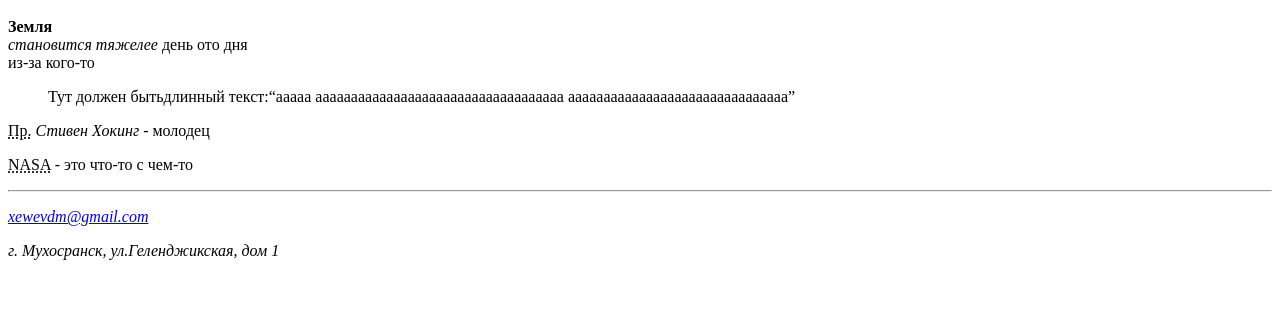
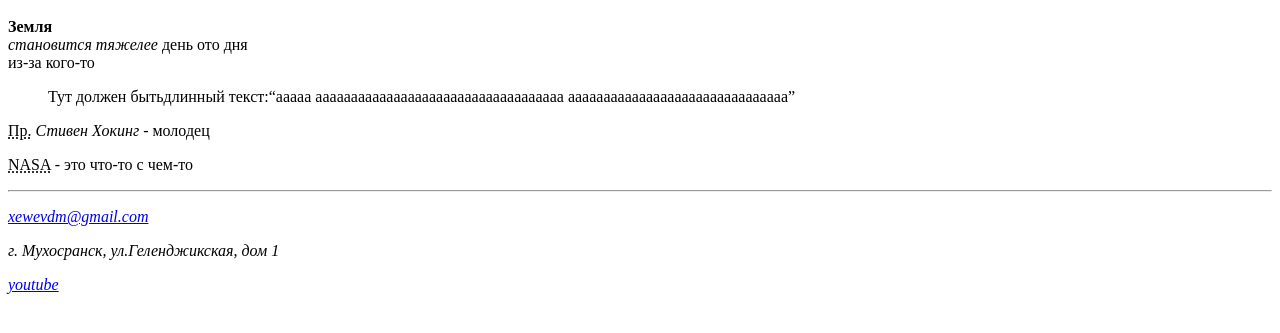
Before and after one commit to adiga-code/learningHTML_CSS, a plain HTML site: page index.html in a window 1280 px wide. Shown: the part 235-568 px from the top of the page. Drawn offline with Linux system fonts and the light colour scheme.

Commit message:
eighth commit

```diff
--- a/index.html
+++ b/index.html
@@ -25,6 +25,7 @@
 			<p><a href="xewevdm@gmail.com">
 				xewevdm@gmail.com</a></p>
 			<p>г. Мухосранск, ул.Геленджикская, дом 1</p>
+		<p><a href="https://www.youtube.com/">youtube</a></p>
 		</address>
 	</body>
 </html>
```
